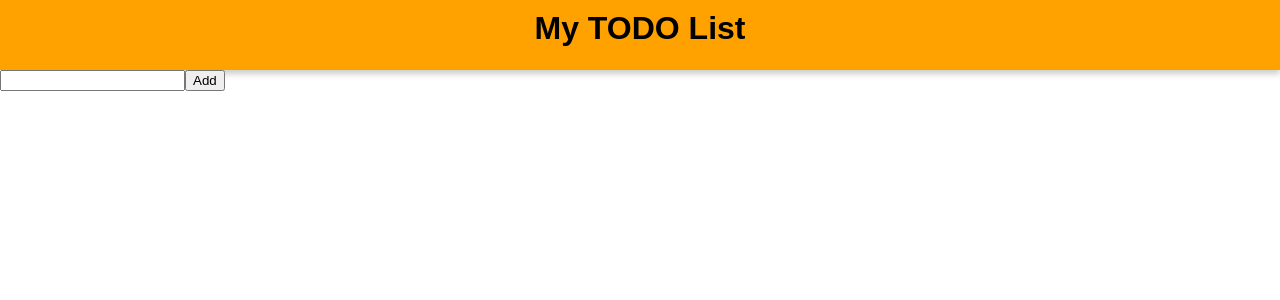
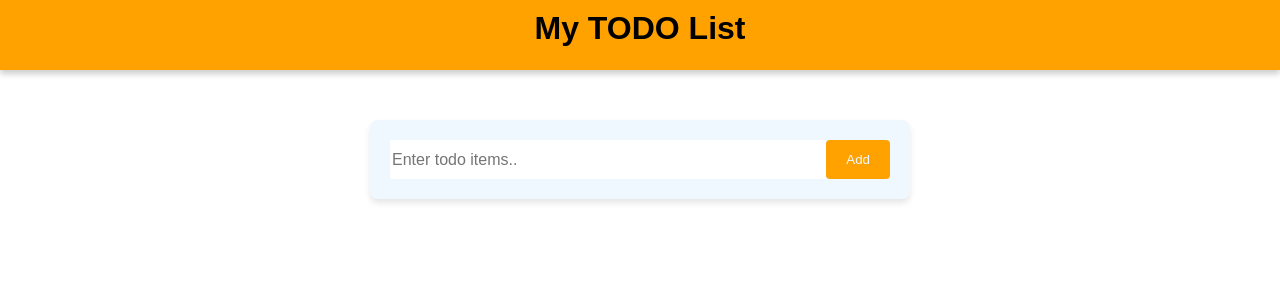
Before and after one commit to Leshan21/react-vite, a React (Vite) app in the folder ToDoList/todo-app/: page / in a window 1280 px wide. Shown: the top 300 px of the page. Built offline with nearby package versions, Linux system fonts and the light colour scheme.

Commit message:
styling the form

```diff
--- a/ToDoList/todo-app/src/components/Form.jsx
+++ b/ToDoList/todo-app/src/components/Form.jsx
@@ -1,8 +1,8 @@
 import { useState } from "react";
+import style from "./form.module.css";
 
-const Form = ({todos, setTodos}) => {
+const Form = ({ todos, setTodos }) => {
   const [todo, setTodo] = useState("");
-
 
   function handleSubmit(e) {
     e.preventDefault(); // stop refresh after the submit
@@ -11,13 +11,19 @@ const Form = ({todos, setTodos}) => {
   }
   return (
     <>
-      <form action="" onSubmit={handleSubmit}>
-        <input
-          onChange={(e) => setTodo(e.target.value)}
-          value={todo}
-          type="text"
-        />
-        <button type="submit">Add</button>
+      <form className={style.todoform} action="" onSubmit={handleSubmit}>
+        <div className={style.inputContainer}>
+          <input
+            className={style.modernInput}
+            onChange={(e) => setTodo(e.target.value)}
+            value={todo}
+            type="text"
+            placeholder="Enter todo items.."
+          />
+          <button className={style.modernButton} type="submit">
+            Add
+          </button>
+        </div>
       </form>
     </>
   );
--- /dev/null
+++ b/ToDoList/todo-app/src/components/form.module.css
@@ -0,0 +1,35 @@
+.todoform{
+    background-color: aliceblue;
+    border-radius: 8px;
+    padding: 20px;
+    width: 500px;
+    margin: 0 auto;
+    margin-top: 50px;
+    box-shadow: 0 4px 6px rgb(0, 0, 0, 0.1);
+}
+
+.modernInput{
+    width: 100%;
+    border: none;
+    display: block;
+    color: black;
+    font-size: 16px;
+}
+
+.modernInput:focus{
+    outline: none;
+}
+
+.modernButton{
+    display: inline-block;
+    border: none;
+    border-radius:  4px;
+    background-color: rgb(255, 162, 0);
+    padding: 12px 20px;
+    color: aliceblue;
+    cursor: pointer;
+}
+
+.inputContainer{
+    display: flex;
+}
```
